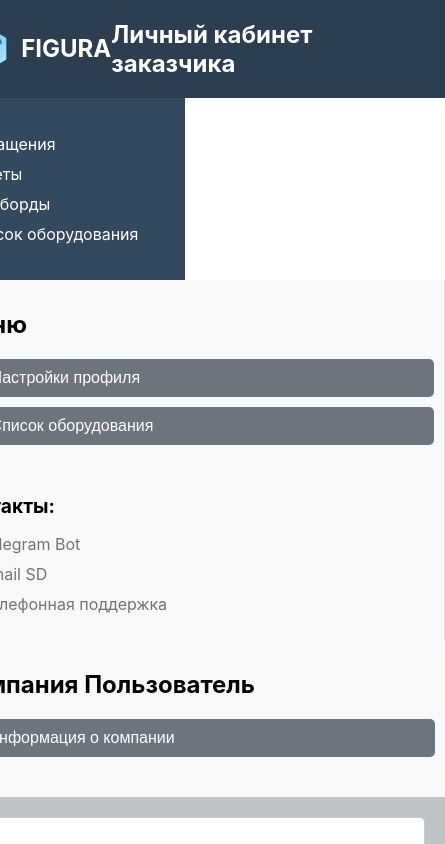
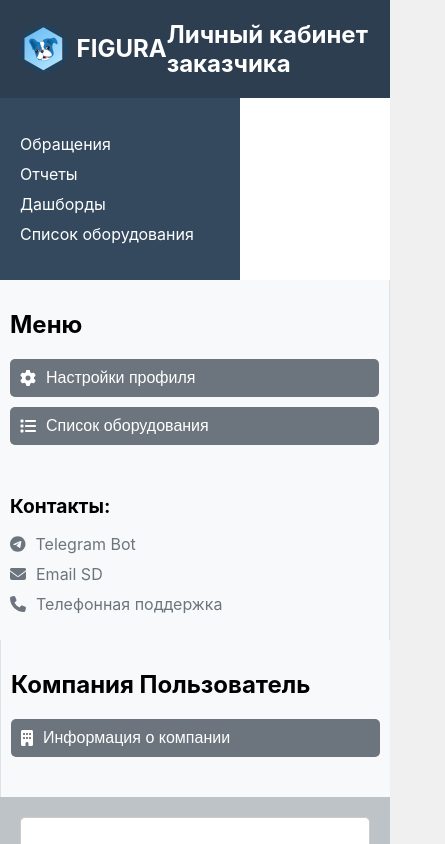
Before and after one commit to Nosovitsi/Figura, a React (Create React App) app: page / in a window 390 px wide. Shown: the whole page, 445 px wide, since content can reach past the window. Built offline with nearby package versions, Linux system fonts and the light colour scheme.

Commit message:
adaptive 768 some fix

```diff
--- a/src/App.css
+++ b/src/App.css
@@ -3,9 +3,7 @@ html, body {
   height: 100%;
   margin: 0;
   padding: 0;
-  display: flex;
-  justify-content: center;
-  align-items: center;
+  overflow: hidden;
   background-color: #f0f0f0;
 }
 
--- a/src/styles/Layout.css
+++ b/src/styles/Layout.css
@@ -2,6 +2,7 @@
     display: flex;
     flex-direction: column;
     height: 100vh;
+    overflow: hidden;
 }
 
 .content {
@@ -14,13 +15,13 @@
     display: flex;
     flex-grow: 1;
     flex-direction: column;
-    overflow: auto;
+    overflow-y: auto;
 }
-
 
 @media (max-width: 768px) {
     .content {
         flex-direction: column;
+        overflow-y: auto;
     }
 
     .main-content {
--- a/src/styles/LeftColumn.css
+++ b/src/styles/LeftColumn.css
@@ -8,6 +8,7 @@
     background-color: #f8f9fa;
     border-right: 1px solid #dee2e6;
     box-sizing: border-box;
+    overflow-y: auto;
 }
 
 .left-column-content {
@@ -78,10 +79,11 @@
     text-shadow: 0 0 5px rgba(90, 98, 104, 0.7);
 }
 
-
 @media (max-width: 768px) {
     .left-column {
         width: 100%;
         padding: 10px;
+        height: auto;
+        overflow-y: visible;
     }
 }
--- a/src/styles/RightColumn.css
+++ b/src/styles/RightColumn.css
@@ -3,11 +3,12 @@
     flex-direction: column;
     justify-content: space-between;
     height: 100%;
-    width: 220px;
+    width: 220px; /* Увеличим ширину для правой колонки */
     padding: 20px;
     background-color: #f8f9fa;
     border-left: 1px solid #dee2e6;
-    box-sizing: border-box;
+    box-sizing: border-box; /* Убедимся, что padding входит в ширину элемента */
+    overflow-y: auto; /* Позволяем содержимому прокручиваться */
 }
 
 .right-column-content {
@@ -24,7 +25,7 @@
     align-items: center;
     margin-bottom: 10px;
     padding: 10px;
-    background-color: #6c757d;
+    background-color: #6c757d; /* Более нейтральный цвет */
     color: white;
     border: none;
     border-radius: 5px;
@@ -43,10 +44,11 @@
     background-color: #5a6268;
 }
 
-
 @media (max-width: 768px) {
     .right-column {
         width: 100%;
         padding: 10px;
+        height: auto;
+        overflow-y: visible;
     }
 }
```
